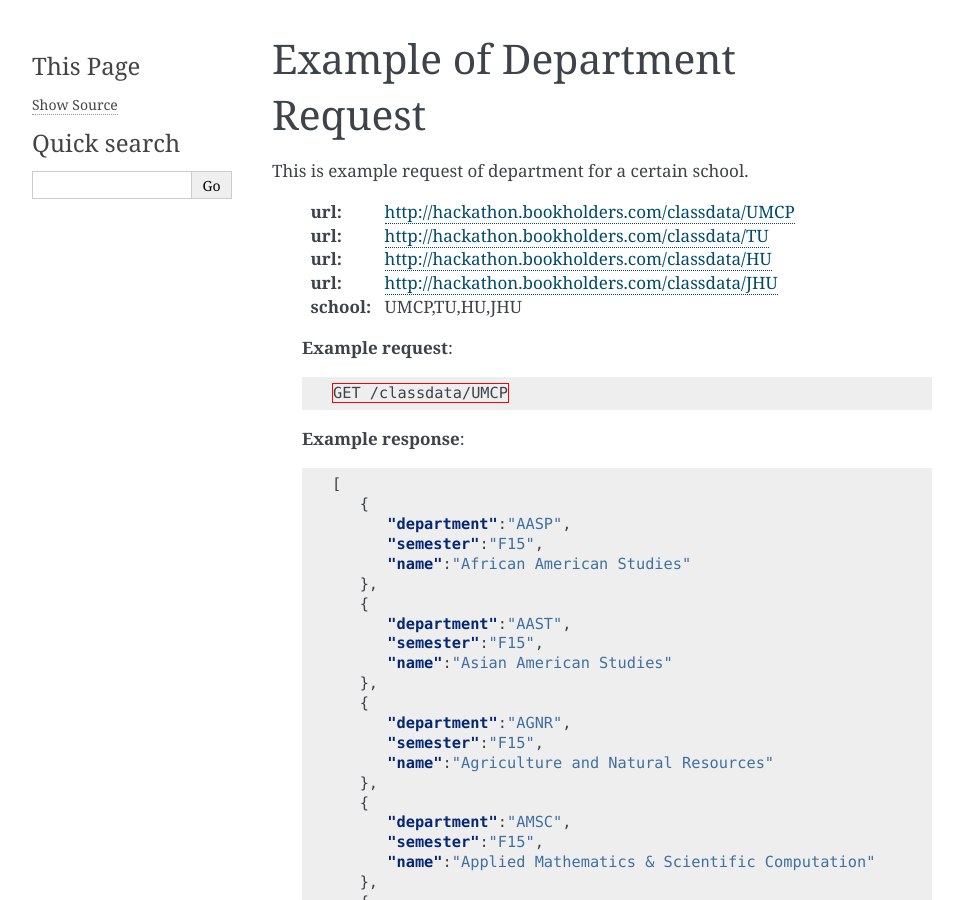
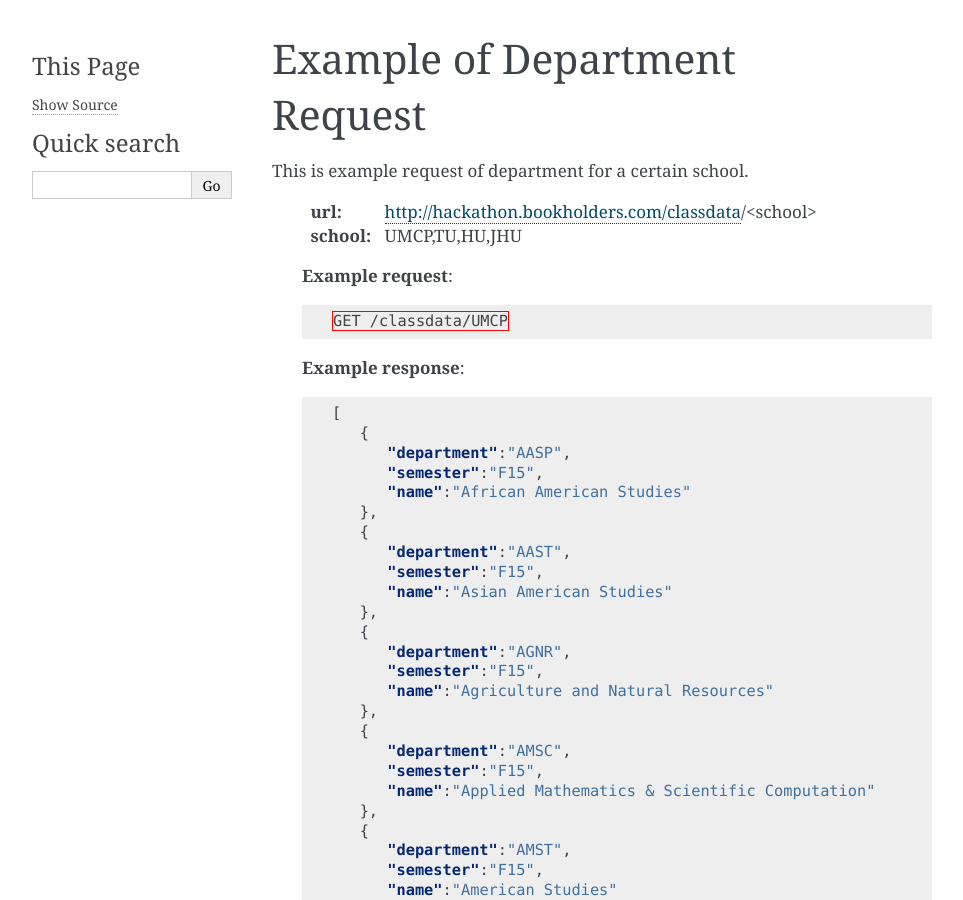
Before and after one commit to bookholders/classdataapi, a Sphinx documentation site: the page built from docs/getstarted.rst, in a window 1280 px wide and 900 px high. Shown: the whole window, without its empty margins (148-1111 px from the left). Built offline with Sphinx 7.4.7, drawn with Linux system fonts in a browser that asks for light colours; some of the changed lines change nothing that is shown.

Commit message:
Update getstarted.rst

```diff
--- a/docs/getstarted.rst
+++ b/docs/getstarted.rst
@@ -4,10 +4,7 @@
 
 This is example request of department for a certain school.
 
-   :url: http://hackathon.bookholders.com/classdata/UMCP
-   :url: http://hackathon.bookholders.com/classdata/TU
-   :url: http://hackathon.bookholders.com/classdata/HU
-   :url: http://hackathon.bookholders.com/classdata/JHU
+   :url: http://hackathon.bookholders.com/classdata/<school>
    :school: UMCP,TU,HU,JHU
 
 
```
